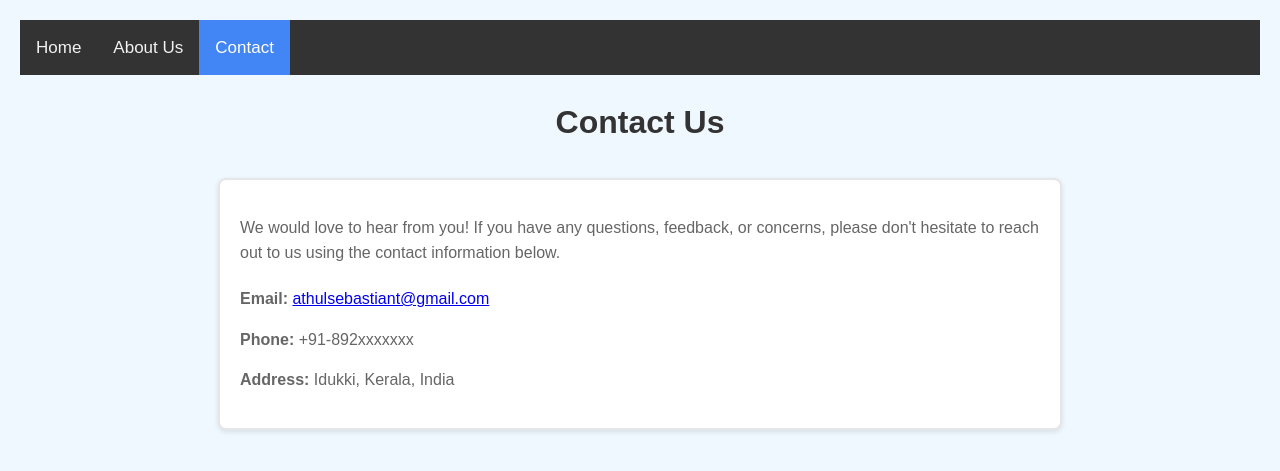
After one commit to athulsebastiant/TicketBooking, a PHP site: page /contact.php in a window 1280 px wide. The commit adds this page. Shown: the top 471 px of the page. Run offline with PHP 8.4, Linux system fonts and the light colour scheme.

Commit message:
Added email capability, added an about us and contact pages

```diff
--- /dev/null
+++ b/contact.php
@@ -0,0 +1,99 @@
+<!DOCTYPE html>
+<html lang="en">
+
+<head>
+    <meta charset="UTF-8">
+    <meta name="viewport" content="width=device-width, initial-scale=1.0">
+    <title>Contact Us - Event Booking</title>
+    <style>
+        body {
+            font-family: Arial, sans-serif;
+            line-height: 1.6;
+            margin: 0;
+            padding: 20px;
+            background-color: #f0f8ff;
+            /* Light blue background */
+        }
+
+        h1 {
+            text-align: center;
+            color: #333;
+            margin-bottom: 30px;
+        }
+
+        .content {
+            max-width: 800px;
+            margin: auto;
+            padding: 20px;
+            background-color: #fff;
+            box-shadow: 0px 2px 5px rgba(0, 0, 0, 0.1);
+            border-radius: 8px;
+            border: 2px solid #e6e6e6;
+            /* Light grey border */
+        }
+
+        p {
+            color: #666;
+            /* Darker text color */
+            margin: 15px 0;
+        }
+
+        .contact-info {
+            margin-top: 20px;
+        }
+
+        .contact-info p {
+            font-size: 16px;
+        }
+
+        .navbar {
+            background-color: #333;
+            overflow: hidden;
+            position: sticky;
+            top: 0;
+            width: 100%;
+            z-index: 1000;
+        }
+
+        .navbar a {
+            float: left;
+            display: block;
+            color: #f2f2f2;
+            text-align: center;
+            padding: 14px 16px;
+            text-decoration: none;
+            font-size: 17px;
+        }
+
+        .navbar a:hover {
+            background-color: #ddd;
+            color: black;
+        }
+
+        .navbar a.active {
+            background-color: #4285f4;
+            color: white;
+        }
+    </style>
+</head>
+
+<body>
+    <div class="navbar">
+        <a href="index.php">Home</a>
+        <a href="about.php">About Us</a>
+        <a href="contact.php" class="active">Contact</a>
+    </div>
+
+    <h1>Contact Us</h1>
+    <div class="content">
+        <p>We would love to hear from you! If you have any questions, feedback, or concerns, please don't hesitate to reach out to us using the contact information below.</p>
+
+        <div class="contact-info">
+            <p><strong>Email:</strong> <a href="mailto:athulsebastiant@gmail.com">athulsebastiant@gmail.com</a></p>
+            <p><strong>Phone:</strong> +91-892xxxxxxx</p>
+            <p><strong>Address:</strong> Idukki, Kerala, India</p>
+        </div>
+    </div>
+</body>
+
+</html>
--- a/submitpayment.php
+++ b/submitpayment.php
@@ -8,8 +8,8 @@ header('Access-Control-Allow-Headers:Access-Control-Allow-Origin,Access-Control-
 if (isset($_POST['action']) && $_POST['action'] = 'payOrder') {
 
 
-    $razorpay_test_key = 'rzp_test_bPVqwKHk97qTjm'; //Your Test Key
-    $razorpay_test_secret_key = 'X4TOM7igrBCvxJK2FhAitanz'; //Your Test Secret Key
+    //$razorpay_test_key = ''; //Your Test Key
+    //$razorpay_test_secret_key = ''; //Your Test Secret Key
 
 
 
```
Also changed, not shown: about.php (added, +89 -0 lines), booking.php (+65 -6 lines), generate_ticket.php (+61 -0 lines), index.php (+34 -0 lines).
